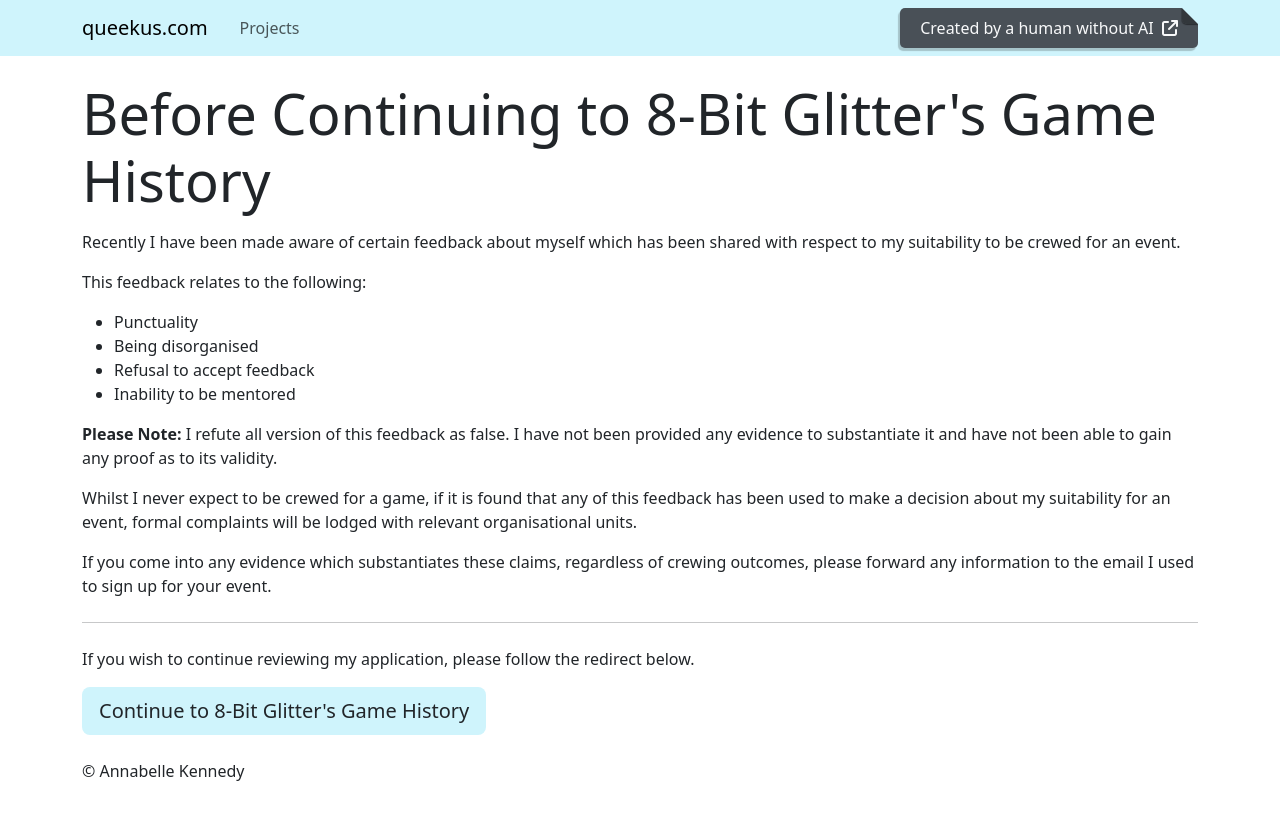
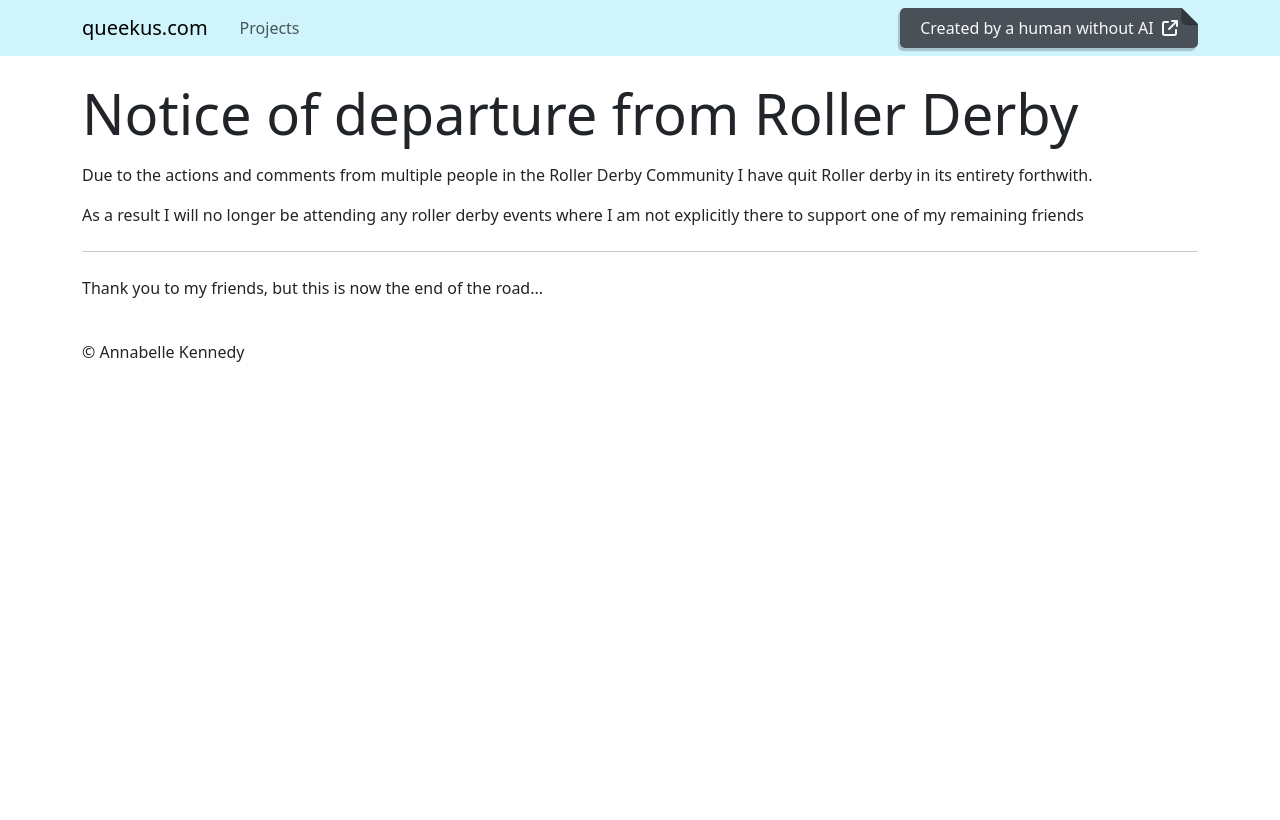
Before and after one commit to queekusme/queekusme.github.com, a Jekyll site: the page built from dynamic/derby_game_history_notice.md, in a window 1280 px wide. Shown: the top 820 px of the page. Built offline with Jekyll 4.4.1, drawn with Linux system fonts in a browser that asks for light colours.

Commit message:
Update notices to allow for standalone notice, add link notice on main page, add associated information

```diff
--- a/_layouts/notice.html
+++ b/_layouts/notice.html
@@ -2,11 +2,13 @@
 layout: default
 ---
 <div class="jumbotron">
-    <h1 class="display-4">Before Continuing to {{page.target}} </h1>
+    <h1 class="display-4">{% if page.standalone %}{{page.target}}{% else %}Before Continuing to {{page.target}}{% endif %}</h1>
     <p class="lead">{{ content }}</p>
     <hr class="my-4">
 {% if page.last %}
     <p>{{ page.last }}</p>
 {% endif %}
-    <a class="btn bg-info-subtle btn-lg" href="{{page.redirect}}" role="button">Continue to {{ page.target }}</a>
+    {% unless page.standalone %}
+        <a class="btn bg-info-subtle btn-lg" href="{{page.redirect}}" role="button">Continue to {{ page.target }}</a>
+    {% endunless %}
 </div>
--- a/css/index.css
+++ b/css/index.css
@@ -165,3 +165,8 @@ cite
     text-shadow: -1px 0 black, 0 1px black, 1px 0 black, 0 -1px black;
     color: orange;
 }
+
+.plain_link
+{
+    text-decoration: none !important;
+}
--- a/dynamic/derby_game_history_notice.md
+++ b/dynamic/derby_game_history_notice.md
@@ -1,23 +1,12 @@
 ---
 layout: notice
+standalone: true
 permalink: /derby_game_history_notice.html
-target: 8-Bit Glitter's Game History
-redirect: https://docs.google.com/spreadsheets/d/1nXwoCFbwILLjGcrbG2Rfy29pBgYQS8kI6lzzfr_PoZI
-last: If you wish to continue reviewing my application, please follow the redirect below.
+target: Notice of departure from Roller Derby
+redirect: N/A
+last: Thank you to my friends, but this is now the end of the road...
 ---
 
-<p>Recently I have been made aware of certain feedback about myself which has been shared with respect to my suitability to be crewed for an event.</p>
+<p>Due to the actions and comments from multiple people in the Roller Derby Community I have quit Roller derby in its entirety forthwith.</p>
 
-<p>This feedback relates to the following:</p>
-<ul>
-    <li>Punctuality</li>
-    <li>Being disorganised</li>
-    <li>Refusal to accept feedback</li>
-    <li>Inability to be mentored</li>
-</ul>
-
-<p><b>Please Note:</b> I refute all version of this feedback as false. I have not been provided any evidence to substantiate it and have not been able to gain any proof as to its validity.</p>
-
-<p>Whilst I never expect to be crewed for a game, if it is found that any of this feedback has been used to make a decision about my suitability for an event, formal complaints will be lodged with relevant organisational units.</p>
-
-<p>If you come into any evidence which substantiates these claims, regardless of crewing outcomes, please forward any information to the email I used to sign up for your event.</p>
+<p>As a result I will no longer be attending any roller derby events where I am not explicitly there to support one of my remaining friends</p>
```
Also changed, not shown: _data/notices.yml (+5 -3 lines), dynamic/derby_game_history_direct.md (+1 -1 lines), index.md (+7 -1 lines).
